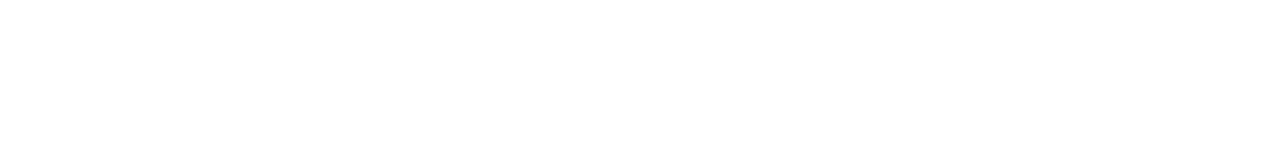
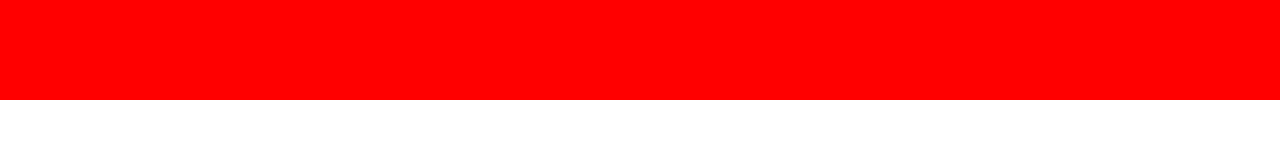
Before and after one commit to dominici94/htmlcss-discord, a plain HTML site: page index.html in a window 1280 px wide. Drawn offline with Linux system fonts and the light colour scheme.

Commit message:
link css a html

```diff
--- a/CSS/style.css
+++ b/CSS/style.css
@@ -3,3 +3,13 @@
     padding: 0;
     box-sizing: border-box;
 }
+
+header{
+    height: 100px;
+}
+
+/* debug */
+
+header.debug{
+    background-color: red;
+}
--- a/index.html
+++ b/index.html
@@ -5,11 +5,12 @@
     <meta http-equiv="X-UA-Compatible" content="IE=edge">
     <meta name="viewport" content="width=device-width, initial-scale=1.0">
     <title>Discord</title>
+    <link rel="stylesheet" href="CSS/style.css">
 </head>
 <body>
 
     <!-- inizio header -->
-    <header>
+    <header class="debug">
         <!-- inizio di un container per suddividere 3 spazi al suo interno -->
         <div class="container">
             <div class="logo"></div>
```
